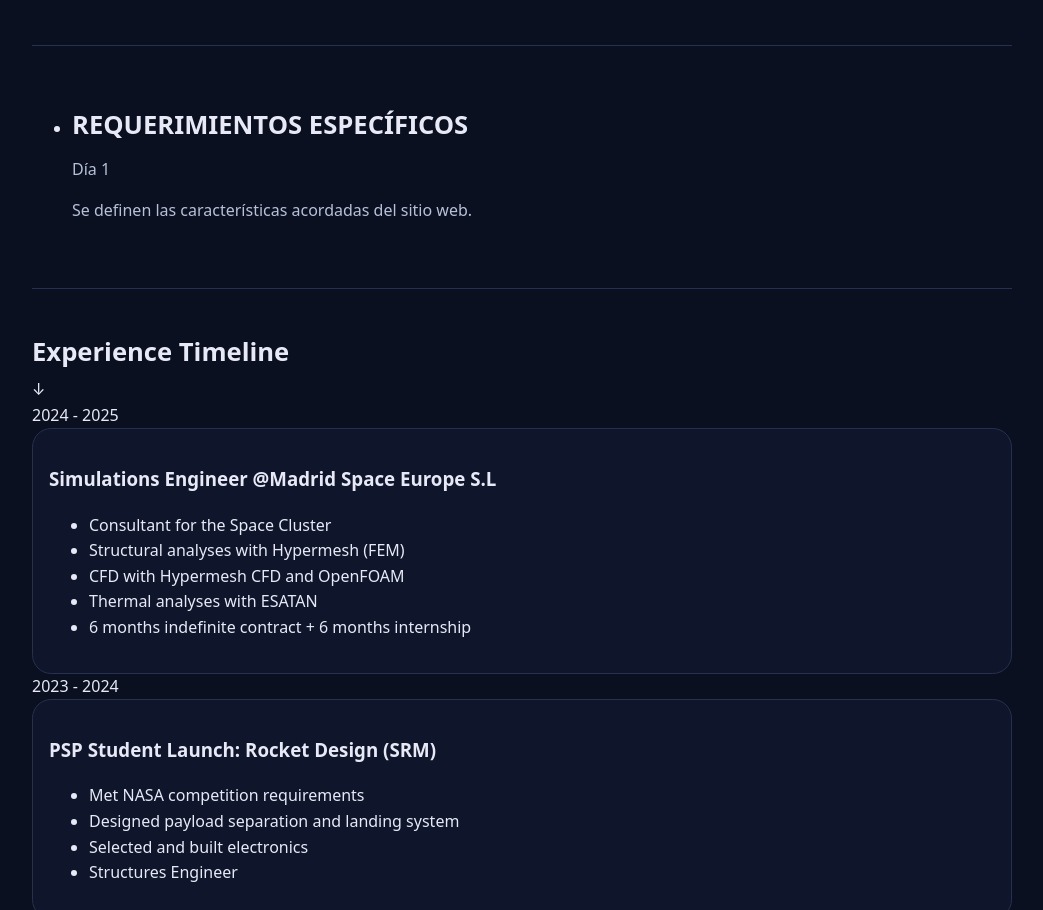
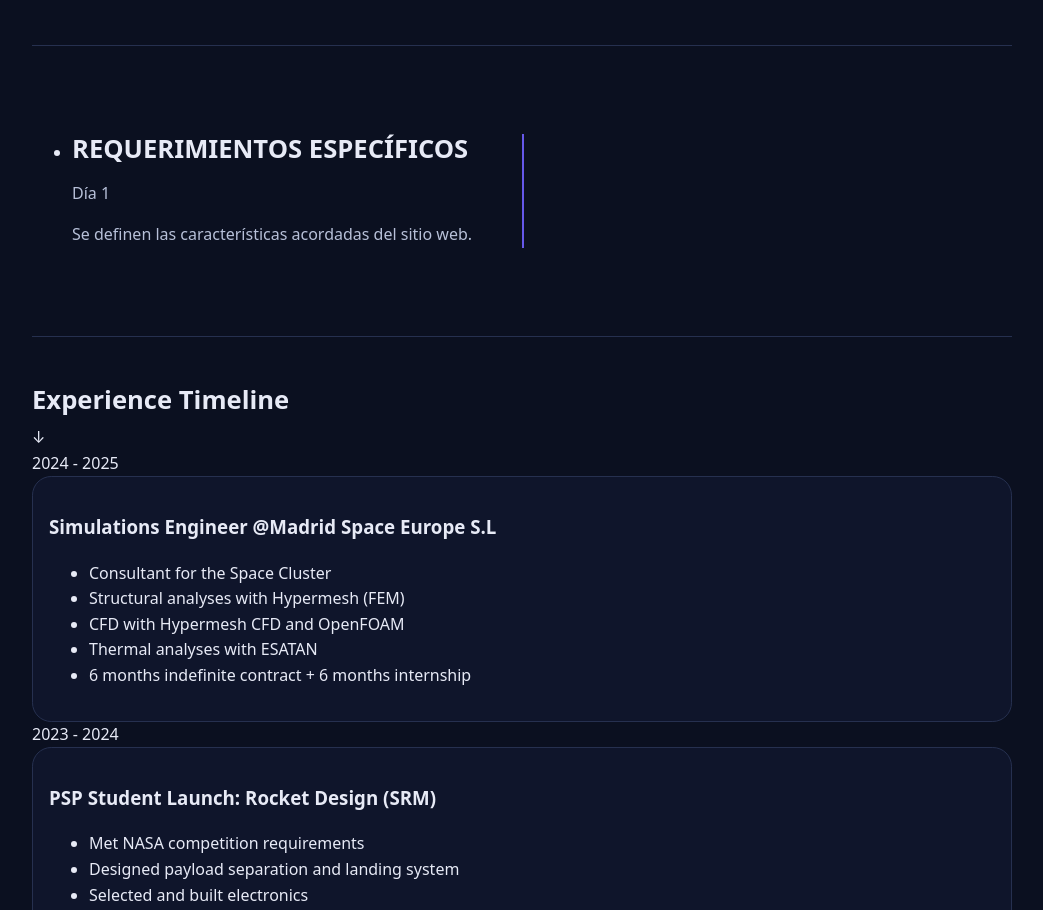
Before and after one commit to Alvro237/AlvaroAdAstra, a plain HTML site: page index.html in a window 1280 px wide. Shown: the part 845-1755 px from the top of the page, without its empty margins (118-1161 px from the left). Drawn offline with Linux system fonts and the light colour scheme.

Commit message:
update15

```diff
--- a/style.css
+++ b/style.css
@@ -206,3 +206,17 @@ footer {
   font-size: .8rem;
   color: var(--muted);
 }
+
+.timeline {
+  margin-top: 40px;
+  margin-bottom: 40px;
+  position: relative;
+}
+.timeline:before {
+  content: '';
+  position: absolute;
+  left: 50%;
+  width: 2px;
+  height: 100%;
+  background: #6658ea;
+}
```
Also changed, not shown: index.html (+1 -0 lines).
